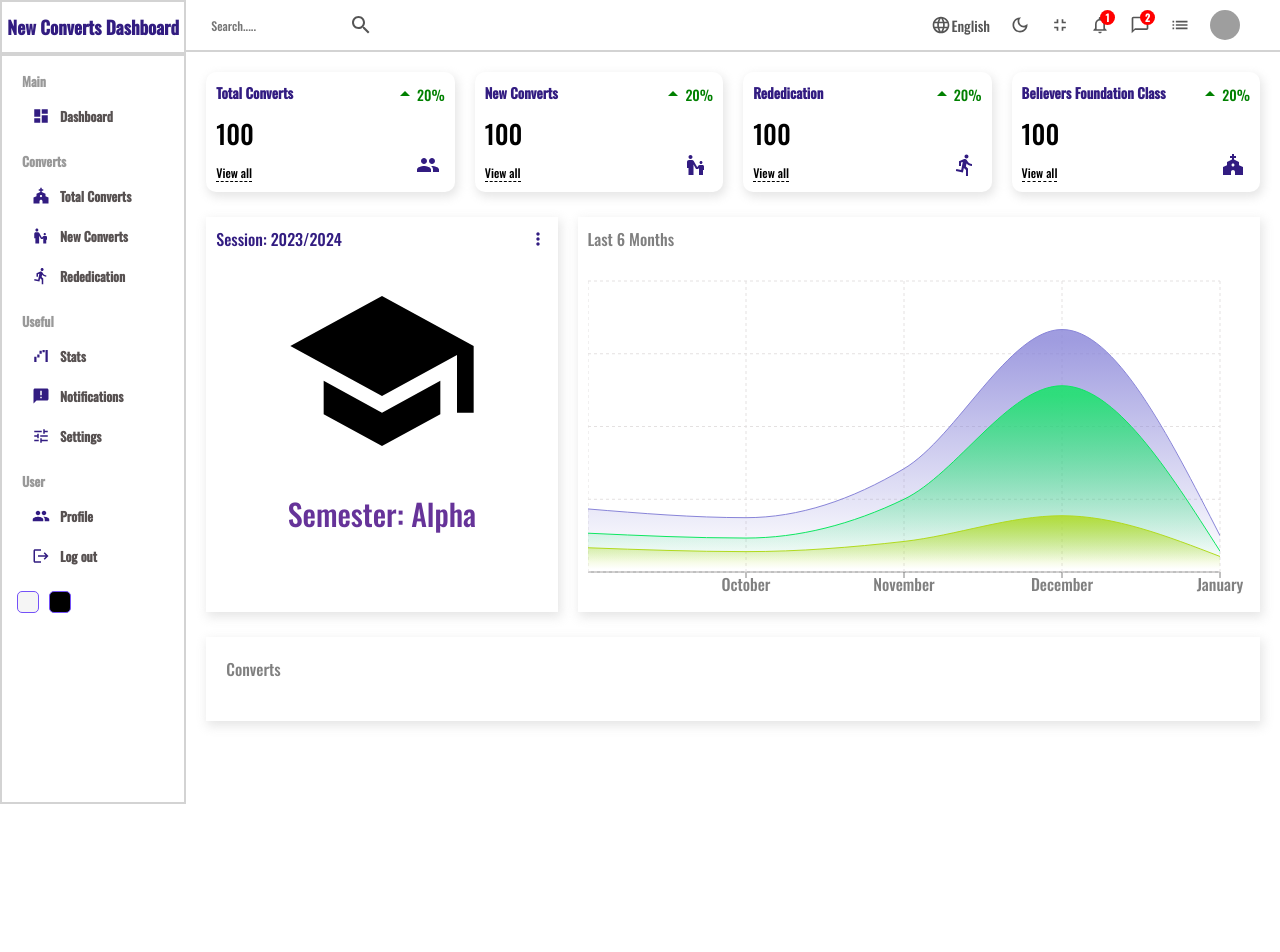
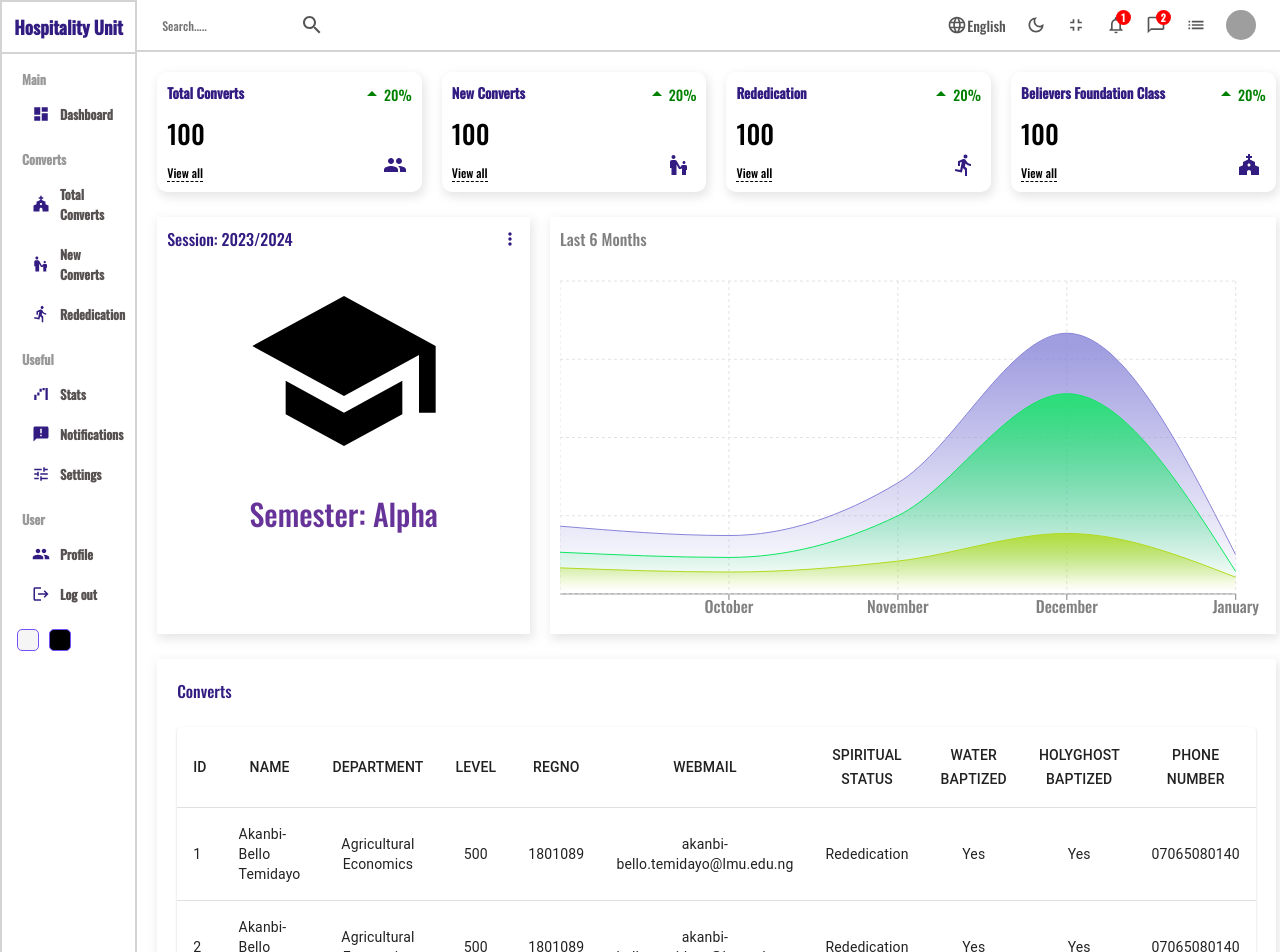
Before and after one commit to Themydee/Altar-Call-HospitalityXEvangelismUnit, a React (Create React App) app: page / in a window 1280 px wide. Shown: the top 952 px of the page. Before the commit the page ends 804 px from the top, so only its background shows below. Built offline with nearby package versions, Linux system fonts and the light colour scheme; grey boxes are pictures that could not be loaded.

Commit message:
major changes

```diff
--- a/src/components/sidebar/Sidebar.jsx
+++ b/src/components/sidebar/Sidebar.jsx
@@ -12,8 +12,7 @@ import LogoutIcon from '@mui/icons-material/Logout';
 const Sidebar = () => {
   return (
     <div className='sidebar'>
-      <div className='top'><span className="logo">New Converts Dashboard</span></div>
-      <hr />
+      <div className='top'><span className="logo">Hospitality Unit</span></div>
       <hr />
       <div className='center'>
         <ul>
--- a/src/components/table/Table.jsx
+++ b/src/components/table/Table.jsx
@@ -0,0 +1,113 @@
+import React from 'react'
+import Table from '@mui/material/Table';
+import TableBody from '@mui/material/TableBody';
+import TableCell from '@mui/material/TableCell';
+import TableContainer from '@mui/material/TableContainer';
+import TableHead from '@mui/material/TableHead';
+import TableRow from '@mui/material/TableRow';
+import Paper from '@mui/material/Paper';
+
+
+const List = () => {
+    const rows = [
+        {
+            id: 1,
+            name: 'Akanbi-Bello Temidayo',
+            dept: 'Agricultural Economics',
+            level: '500',
+            regNo: '1801089',
+            webmail: 'akanbi-bello.temidayo@lmu.edu.ng',
+            spiritualStatus: 'Rededication',
+            waterBaptized: 'Yes',
+            holyGhostBapism: 'Yes',
+            phoneNumber: '07065080140',
+        },
+        {
+            id: 2,
+            name: 'Akanbi-Bello Temidayo',
+            dept: 'Agricultural Economics',
+            level: '500',
+            regNo: '1801089',
+            webmail: 'akanbi-bello.temidayo@lmu.edu.ng',
+            spiritualStatus: 'Rededication',
+            waterBaptized: 'Yes',
+            holyGhostBapism: 'Yes',
+            phoneNumber: '07065080140',
+        },
+        {
+            id: 3,
+            name: 'Akanbi-Bello Temidayo',
+            dept: 'Agricultural Economics',
+            level: '500',
+            regNo: '1801089',
+            webmail: 'akanbi-bello.temidayo@lmu.edu.ng',
+            spiritualStatus: 'Rededication',
+            waterBaptized: 'Yes',
+            holyGhostBapism: 'Yes',
+            phoneNumber: '07065080140',
+        },
+        {
+            id: 4,
+            name: 'Akanbi-Bello Temidayo',
+            dept: 'Agricultural Economics',
+            level: '500',
+            regNo: '1801089',
+            webmail: 'akanbi-bello.temidayo@lmu.edu.ng',
+            spiritualStatus: 'Rededication',
+            waterBaptized: 'Yes',
+            holyGhostBapism: 'Yes',
+            phoneNumber: '07065080140',
+        },
+        {
+            id: 5,
+            name: 'Akanbi-Bello Temidayo',
+            dept: 'Agricultural Economics',
+            level: '500',
+            regNo: '1801089',
+            webmail: 'akanbi-bello.temidayo@lmu.edu.ng',
+            spiritualStatus: 'Rededication',
+            waterBaptized: 'Yes',
+            holyGhostBapism: 'Yes',
+            phoneNumber: '07065080140',
+        },
+
+    ];
+    return (
+    <TableContainer component={Paper} className='table'>
+        <Table sx={{ minWidth: 650 }} aria-label="simple table">
+            <TableHead>
+            <TableRow>
+                <TableCell className="tableCell" >ID</TableCell>
+                <TableCell className="tableCell" align="center">NAME</TableCell>
+                <TableCell className="tableCell" align="center">DEPARTMENT</TableCell>
+                <TableCell className="tableCell" align="center">LEVEL</TableCell>
+                <TableCell className="tableCell" align="center">REGNO</TableCell>
+                <TableCell className="tableCell" align="center">WEBMAIL</TableCell>
+                <TableCell className="tableCell" align="center">SPIRITUAL STATUS</TableCell>
+                <TableCell className="tableCell" align="center">WATER BAPTIZED</TableCell>
+                <TableCell className="tableCell" align="center">HOLYGHOST BAPTIZED</TableCell>
+                <TableCell className="tableCell" align="center">PHONE NUMBER</TableCell>
+            </TableRow>
+            </TableHead>
+            <TableBody>
+            {rows.map((row) => (
+                <TableRow>
+                    <TableCell>{row.id}</TableCell>
+                    <TableCell className="tableCell" component="th" scope="row">{row.name}</TableCell>
+                    <TableCell className="tableCell" align="center">{row.dept}</TableCell>
+                    <TableCell className="tableCell" align="center">{row.level}</TableCell>
+                    <TableCell className="tableCell" align="center">{row.regNo}</TableCell>
+                    <TableCell className="tableCell" align="center">{row.webmail}</TableCell>
+                    <TableCell className="tableCell" align="center">{row.spiritualStatus}</TableCell>
+                    <TableCell className="tableCell" align="center">{row.waterBaptized}</TableCell>
+                    <TableCell className="tableCell" align="center">{row.holyGhostBapism}</TableCell>
+                    <TableCell className="tableCell" align="center">{row.phoneNumber}</TableCell>
+                </TableRow>
+            ))}
+            </TableBody>
+        </Table>
+    </TableContainer>
+  )
+}
+
+export default List
--- a/src/pages/home/Home.jsx
+++ b/src/pages/home/Home.jsx
@@ -5,6 +5,7 @@ import Sidebar from '../../components/sidebar/Sidebar'
 import Widgets from '../../components/widgets/Widgets'
 import Chart from '../../components/chart/Chart'
 import Featured from '../../components/featured/Featured'
+import Table from '../../components/table/Table'
 
 const Home = () => {
   return (
@@ -27,6 +28,9 @@ const Home = () => {
         <div className="listContainer">
           <div className="listTitle">
             Converts
+            <br />
+            <br />
+            <Table />
           </div>
         </div>
       </div>
--- a/src/pages/home/home.scss
+++ b/src/pages/home/home.scss
@@ -23,7 +23,7 @@
 
         .listTitle{
             font-weight: 500;
-            color: gray;
+            color: #321c81;
             margin-bottom: 20px;
         }
     }
```
Also changed, not shown: src/components/hospitality.png (renamed from src/hospitality.png), src/components/table/table.scss (deleted).
